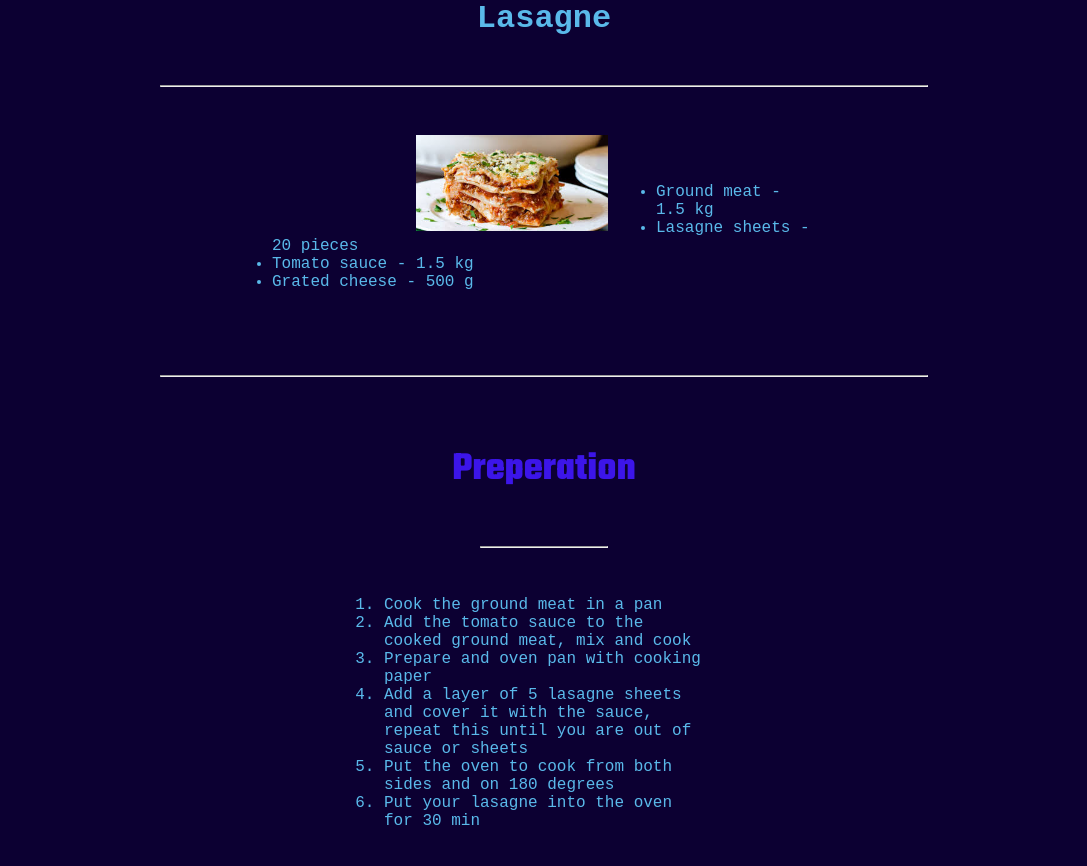
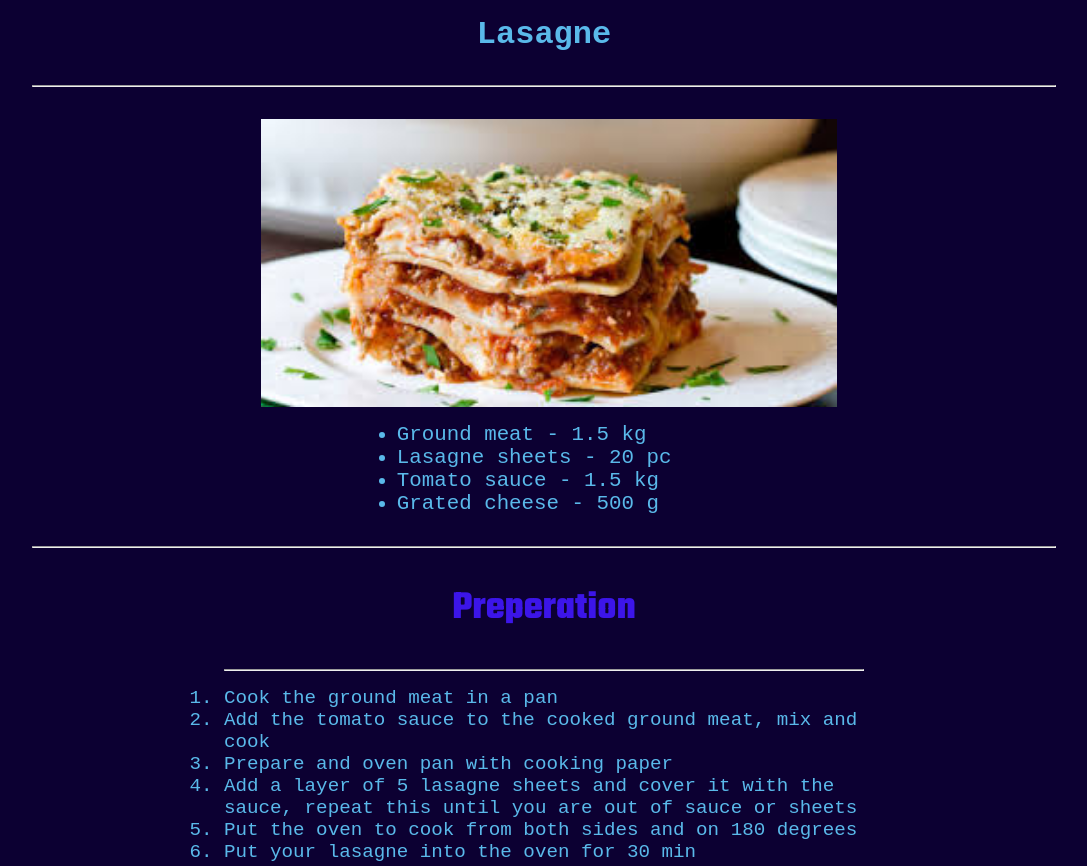
Before and after one commit to Egert4rr/RetseptiVeebileft, a plain HTML site: page index.html in a window 1280 px wide. Shown: the top 866 px of the page, without its empty margins (96-1183 px from the left). Drawn offline with Linux system fonts and the light colour scheme; a web font is replaced by a local one.

Commit message:
Made for all device

```diff
--- a/CSS/style.css
+++ b/CSS/style.css
@@ -76,3 +76,152 @@ footer {
     text-align: center;
     font-size: 1.5rem;
 }
+
+@media (min-width: 480px)
+{
+    h1
+    {
+        padding-top: 1rem;
+        text-align: center;
+    }
+    .Ingredients-Tbl img
+    {
+    width: 90%;
+    float: left;
+    margin-left: 1.5rem;
+    margin-bottom: 1rem;
+    }
+
+    hr
+    {
+    width: 80%;
+    color: var(--text);
+    margin: 1rem auto;
+    margin-top: 2rem;
+    }
+
+    .Ingredients-Ul
+    {
+        font-size: 1.1rem;
+        text-align: none;
+        padding-left: 1rem;
+    }
+
+    .Ingredients-Tbl
+    {
+        display: inline-block;
+        width: 70%;
+        height: 220px;
+        margin: 1rem auto;
+        margin-left: 15%;
+    }
+    .Preperation hr {
+        width: 100%;
+    }
+
+    .Preperation {
+        font-size: 1.2rem;
+        width: 70%;
+        margin: 0 auto;
+    }
+}
+
+@media (min-width: 768px)
+{
+    h1
+    {
+        padding-top: 1rem;
+        text-align: center;
+    }
+    .Ingredients-Tbl img
+    {
+    width: 90%;
+    float: left;
+    margin-left: 1.5rem;
+    margin-bottom: 1rem;
+    }
+
+    hr
+    {
+    width: 80%;
+    color: var(--text);
+    margin: 1rem auto;
+    margin-top: 2rem;
+    }
+
+    .Ingredients-Ul
+    {
+        font-size: 1.3rem;
+        margin-left: 25%;
+        padding: 0;
+    }
+
+    .Ingredients-Tbl
+    {
+        display: inline-block;
+        width: 70%;
+        height: 220px;
+        margin: 1rem auto;
+        margin-left: 15%;
+    }
+    .Preperation hr {
+        width: 100%;
+    }
+
+    .Preperation {
+        width: 50%;
+        margin: 0 auto;
+    }
+}
+
+@media (min-width: 1024px)
+{
+    h1
+    {
+        padding-top: 1rem;
+        text-align: center;
+    }
+
+    .Ingredients-Tbl img
+    {
+    width: 90%;
+    float: left;
+    margin-left: 1.5rem;
+    margin-bottom: 1rem;
+    }
+
+    hr
+    {
+    width: 80%;
+    color: var(--text);
+    margin: 1rem auto;
+    margin-top: 2rem;
+    }
+
+    .Ingredients-Ul
+    {
+        font-size: 1.3rem;
+        margin-left: 25%;
+        padding: 0;
+    }
+
+    .Ingredients-Tbl
+    {
+        display: inline-block;
+        width: 50%;
+        height: 220px;
+        margin: 1rem auto;
+        margin-left: 26%;
+    }
+
+    .Preperation hr
+    {
+        width: 100%;
+    }
+
+    .Preperation
+    {
+        width: 50%;
+        margin: 0 auto;
+    }
+}
--- a/index.html
+++ b/index.html
@@ -5,7 +5,7 @@
     <meta name="viewport" content="width=device-width, initial-scale=1.0">
     <title>Recipe Webpage</title>
     <script src="https://kit.fontawesome.com/b22d0c6f3a.js" crossorigin="anonymous"></script>
-    <link rel="stylesheet" href="CSS/style.css">
+    <link rel="stylesheet" href="css/style.css">
 </head>
 <body>
     <h1>Lasagne</h1>
@@ -18,7 +18,7 @@
 
         <ul class="Ingredients-Ul">
             <li>Ground meat - 1.5 kg</li>
-            <li>Lasagne sheets - 20 pieces</li>
+            <li>Lasagne sheets - 20 pc</li>
             <li>Tomato sauce - 1.5 kg</li>
             <li>Grated cheese - 500 g</li>
         </ul>
```
